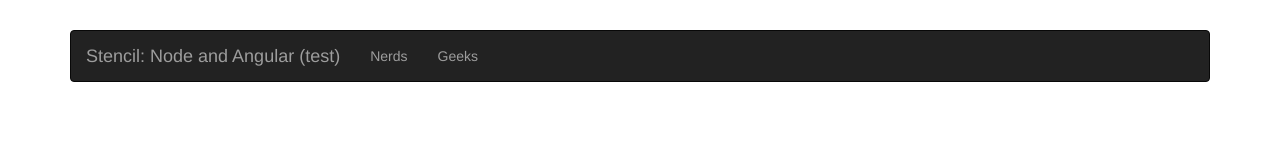
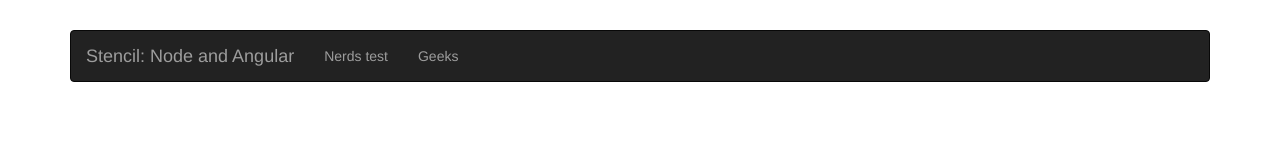
Before and after one commit to Dracognic/starter-node-angular, a website: page public/index.html in a window 1280 px wide. Drawn offline with nearby package versions, Linux system fonts and the light colour scheme; some packages are replaced by stand-ins of ours.

Commit message:
adding .travis.yml and deploy.sh files

```diff
--- a/public/index.html
+++ b/public/index.html
@@ -29,10 +29,10 @@
 	<!-- HEADER -->
 	<nav class="navbar navbar-inverse">
 		<div class="navbar-header">
-			<a class="navbar-brand" href="/">Stencil: Node and Angular (test)</a>
+			<a class="navbar-brand" href="/">Stencil: Node and Angular</a>
 		</div>
 		<ul class="nav navbar-nav">
-			<li><a href="/nerds">Nerds</a></li>
+			<li><a href="/nerds">Nerds test</a></li>
 			<li><a href="/geeks">Geeks</a></li>
 		</ul>
 	</nav>
```
